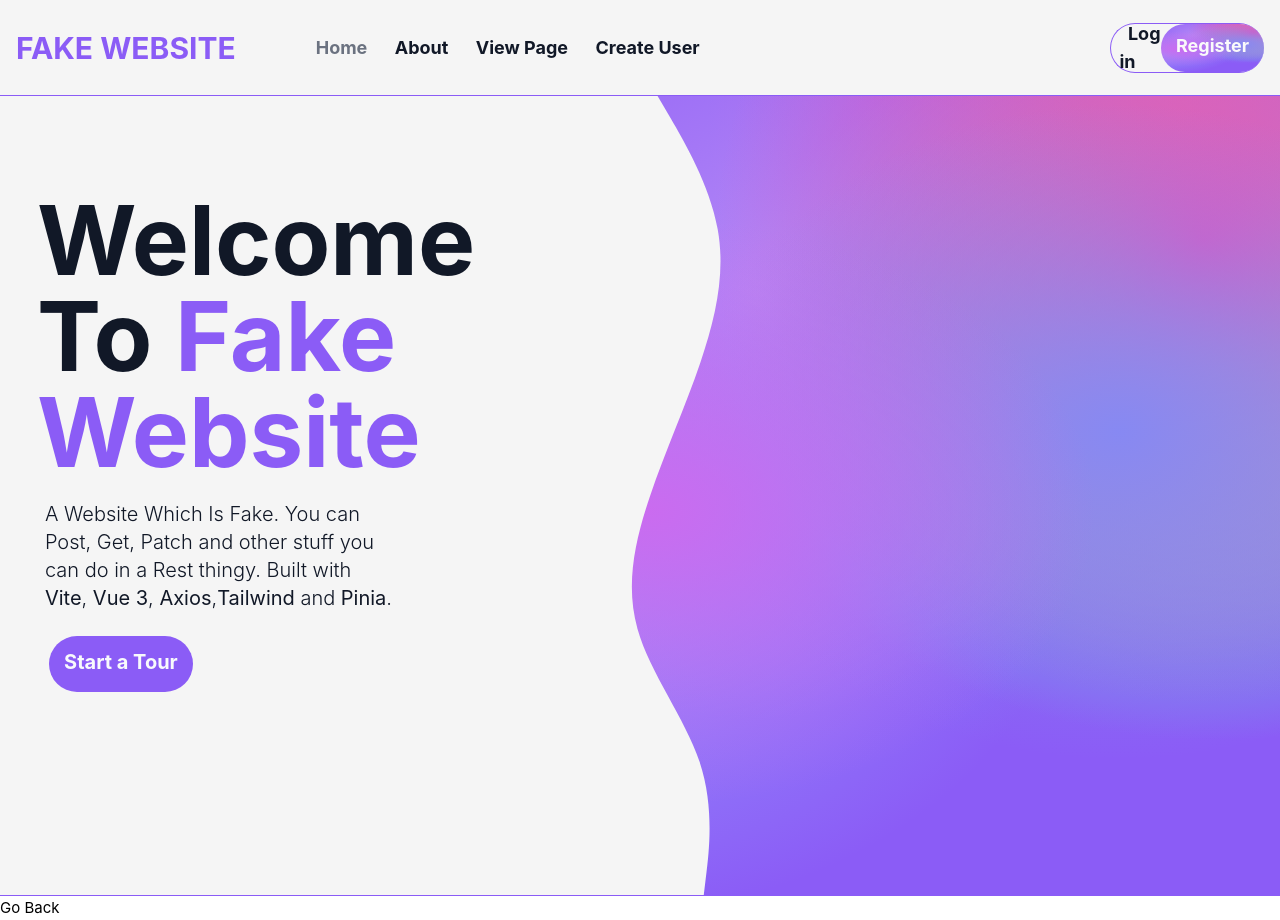
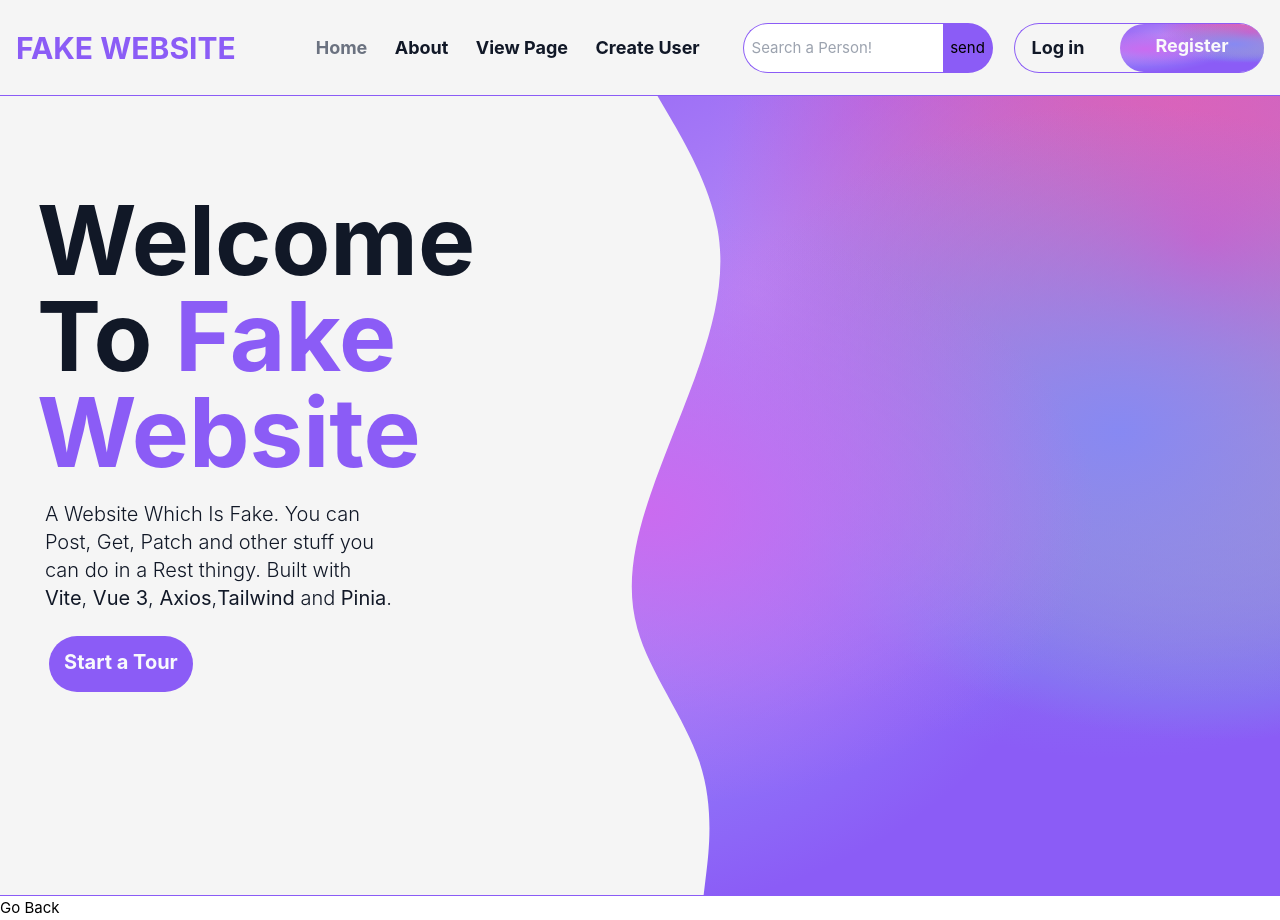
Before and after one commit to LueKely/Fake-Website, a Vue app: page / in a window 1280 px wide. Built offline with nearby package versions, Linux system fonts and the light colour scheme.

Commit message:
Ladies and gentlemen this is democracy manifest.

```diff
--- a/src/App.vue
+++ b/src/App.vue
@@ -3,6 +3,7 @@
 	import { useCounterStore } from '@/stores/counter';
 	import { people } from '@/stores/yow';
 	import GoBack from './components/GoBack.vue';
+	import SearchComponent from './components/SearchComponent.vue';
 
 	const count = useCounterStore();
 	const test = people();
@@ -50,8 +51,12 @@
 			</RouterLink>
 		</nav>
 
+		<div class="m-auto">
+			<SearchComponent></SearchComponent>
+		</div>
+
 		<nav
-			class="w-[12vw] h-[50px] pl-2 m-0 font-bold text-lg flex border-violet-500 border-[1px] border-r-0 rounded-full items-center justify-between"
+			class="w-[12vw] min-w-[250px] h-[50px] pl-2 m-0 font-bold text-lg flex border-violet-500 border-[1px] border-r-0 rounded-full items-center justify-between"
 		>
 			<RouterLink
 				class="font-bold text-gray-900 hover:text-gray-500 transition-all ease-in-out"
--- a/src/components/SearchComponent.vue
+++ b/src/components/SearchComponent.vue
@@ -9,8 +9,18 @@
 </script>
 
 <template>
-	<div class="flex w-[15vw] bg-slate-500">
-		<input type="text" v-model="search" placeholder="Search" />
-		<button @click="submitSearchQuery">Submit</button>
+	<div class="flex w-[250px] h-[50px]">
+		<input
+			class="focus:outline-none w-[80%] h-full border-violet-500 border-[1px] border-r-0 rounded-tl-full rounded-bl-full pl-2"
+			type="text"
+			v-model="search"
+			placeholder="Search a Person!"
+		/>
+		<button
+			class="w-[20%] h-full bg-violet-500 hover:bg-violet-400 transition-colors ease-in-out rounded-tr-full rounded-br-full active"
+			@click="submitSearchQuery"
+		>
+			send
+		</button>
 	</div>
 </template>
--- a/src/views/HomeView.vue
+++ b/src/views/HomeView.vue
@@ -31,8 +31,10 @@
 		<div
 			class="w-3/5 h-9/12 bg-WaveColor bg-violet-500 flex m-0 bg-right-bottom bg-origin-border"
 		>
-			<!-- svg -->
-			<div class="h-full w-5/12 bg-wave bg-no-repeat bg-cover"></div>
+			<!-- svg  -->
+			<div
+				class="h-full min-w-[40%] max-w-5/12 bg-wave bg-no-repeat bg-cover"
+			></div>
 		</div>
 	</div>
 </template>
```
